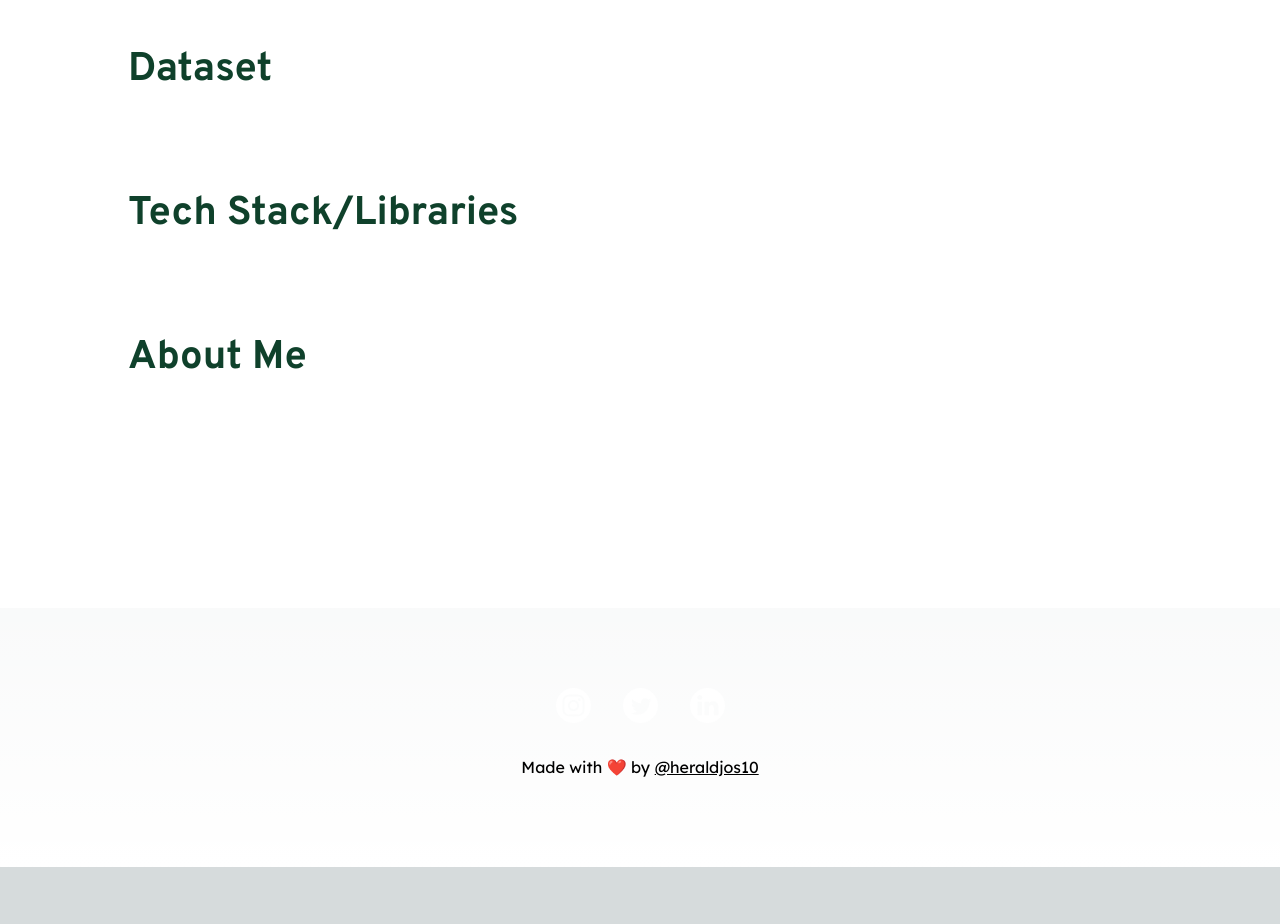
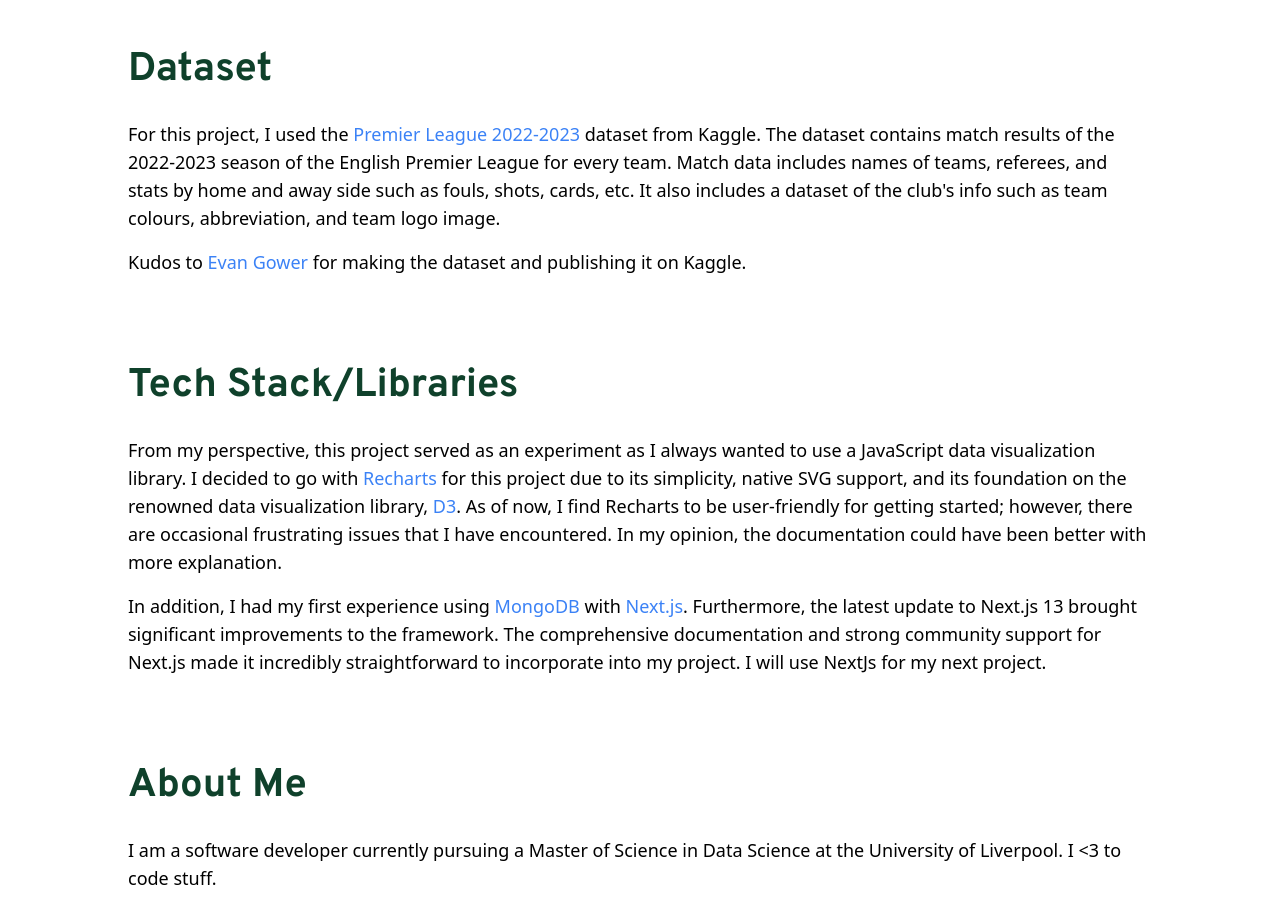
Before and after one commit to heraldjose10/pl_visualisation, a Next.js app in the folder src/: page /about in a window 1280 px wide. Shown: the part 960-1884 px from the top of the page. Before the commit the page ends 1827 px from the top, so only its background shows below. Built offline with nearby package versions, Linux system fonts and the light colour scheme.

Commit message:
complete about page

```diff
--- a/src/app/about/page.tsx
+++ b/src/app/about/page.tsx
@@ -3,31 +3,48 @@
 export default function AboutPage() {
     return (
         <main className="bg-white py-[200px] flex flex-col gap-16">
-            <TextBlock
-                heading="Dataset"
-                texts={
-                    [
-                        'Sed id est non augue sodales rhoncus id vitae tortor. Pellentesque id urna mattis libero consectetur vulputate posuere vitae nisl. Vivamus condimentum mattis turpis, ut dignissim nunc sagittis quis. Proin non odio nibh. Cras placerat nisi eget eleifend iaculis. Donec id varius elit, sed commodo dui. Orci varius natoque penatibus et magnis dis parturient montes, nascetur ridiculus mus. Duis venenatis magna eget dolor consequat, eu suscipit ante aliquam. Proin magna odio, semper id dapibus sit amet, euismod eu mi. Vivamus eu ex nec purus interdum accumsan. Phasellus pretium libero eget purus bibendum, nec rhoncus risus ultricies.'
-                    ]
-                }
-            />
-            <TextBlock
-                heading="Tech Stack/Libraries"
-                texts={
-                    [
-                        'Sed id est non augue sodales rhoncus id vitae tortor. Pellentesque id urna mattis libero consectetur vulputate posuere vitae nisl. Vivamus condimentum mattis turpis, ut dignissim nunc sagittis quis. Proin non odio nibh. Cras placerat nisi eget eleifend iaculis. Donec id varius elit, sed commodo dui. Orci varius natoque penatibus et magnis dis parturient montes, nascetur ridiculus mus. Duis venenatis magna eget dolor consequat, eu suscipit ante aliquam. Proin magna odio, semper id dapibus sit amet, euismod eu mi. Vivamus eu ex nec purus interdum accumsan. Phasellus pretium libero eget purus bibendum, nec rhoncus risus ultricies.',
-                        'nis dis parturient montes, nascetur ridiculus mus. Duis venenatis magna eget dolor consequat, eu suscipit ante aliquam. Proin magna odio, semper id dapibus sit amet, euismod eu mi. Vivamus eu ex nec purus interdum accumsan. Phasellus pretium libero eget purus bibendum, nec rhoncus risus ultricies.'
-                    ]
-                }
-            />
-            <TextBlock
-                heading="About Me"
-                texts={
-                    [
-                        'Sed id est non augue sodales rhoncus id vitae tortor. Pellentesque id urna mattis libero consectetur vulputate posuere vitae nisl. Vivamus condimentum mattis turpis, ut dignissim nunc sagittis quis. Proin non odio nibh. Cras placerat nisi eget eleifend iaculis. Donec id varius elit, sed commodo dui. Orci varius natoque penatibus et magnis dis parturient montes, nascetur ridiculus mus. Duis venenatis magna eget dolor consequat, eu suscipit ante aliquam. Proin magna odio, semper id dapibus sit amet, euismod eu mi. Vivamus eu ex nec purus interdum accumsan. Phasellus pretium libero eget purus bibendum, nec rhoncus risus ultricies.',
-                    ]
-                }
-            />
+
+            <TextBlock heading="Dataset">
+                <p className="text-black mb-4 text-lg">
+                    For this project, I used the&nbsp;
+                    <a className="text-blue-500" target="_blank"
+                    href="https://www.kaggle.com/datasets/evangower/premier-league-2022-2023?select=epl_results_2022-23.csv">
+                    Premier League 2022-2023</a> dataset from Kaggle. The dataset contains match results of the 2022-2023
+                    season of the English Premier League for every team. Match data includes names of teams, referees, and stats by
+                    home and away side such as fouls, shots, cards, etc. It also includes a dataset of the club's info such as team
+                    colours, abbreviation, and team logo image.
+                </p>
+                <p className="text-black mb-4 text-lg">
+                    Kudos to <a className="text-blue-500" target="_blank" href="https://www.kaggle.com/evangower">Evan Gower</a> for
+                    making the dataset and publishing it on Kaggle.
+                </p>
+            </TextBlock>
+
+            <TextBlock heading="Tech Stack/Libraries">
+                <p className="text-black mb-4 text-lg">
+                    From my perspective, this project served as an experiment as I always wanted to use a JavaScript data visualization
+                    library. I decided to go with <a className="text-blue-500" target="_blank" href="https://recharts.org/en-US/">Recharts</a>
+                    &nbsp;for this project due to its simplicity, native SVG support, and its foundation on the renowned data visualization
+                    library, <a className="text-blue-500" target="_blank" href="https://d3js.org/">D3</a>. As of now, I find Recharts
+                    to be user-friendly for getting started; however, there are occasional frustrating issues that I have encountered.
+                    In my opinion, the documentation could have been better with more explanation.
+                </p>
+                <p className="text-black mb-4 text-lg">
+                    In addition, I had my first experience using <a href="https://www.mongodb.com/" target="_blank"
+                    className="text-blue-500">MongoDB</a> with <a href="https://nextjs.org/" target="_blank"
+                    className="text-blue-500">Next.js</a>. Furthermore, the latest update to Next.js 13 brought significant improvements
+                    to the framework. The comprehensive documentation and strong community support for Next.js made it incredibly
+                    straightforward to incorporate into my project. I will use NextJs for my next project.
+                </p>
+            </TextBlock>
+
+            <TextBlock heading="About Me">
+                <p className="text-black mb-4 text-lg">
+                    I am a software developer currently pursuing a Master of Science in Data Science at the University of Liverpool.
+                    I &lt;3 to code stuff.
+                </p>
+            </TextBlock>
+
         </main>
     )
 }
```
Also changed, not shown: 1 other file (tests, documents, lock files or other folders).
